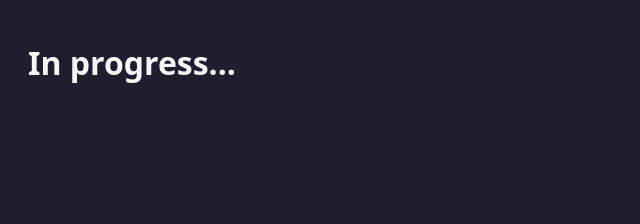
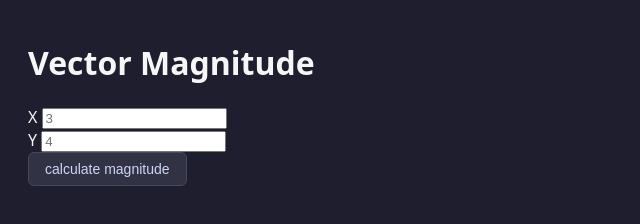
Before and after one commit to mantoloutre/math-calc, a website: page src/index.html in a window 1280 px wide. Shown: the whole page, without its empty margins (0-640 px from the left). Drawn offline with Linux system fonts and the light colour scheme.

Commit message:
feat(ui): add vector magnitude form

```diff
--- a/src/index.html
+++ b/src/index.html
@@ -1,13 +1,27 @@
 <!doctype html>
-<html lang="fr">
+<html lang="en">
 <head>
   <meta charset="UTF-8" />
   <meta name="viewport" content="width=device-width, initial-scale=1.0" />
   <title>Math-Calc</title>
   <link rel="stylesheet" href="styles.css" />
-  <script type="module" src="/main.js" defer></script>
 </head>
 <body>
-<h1>In progress...</h1>
+<main class="card">
+  <h1>Vector Magnitude</h1>
+  <form id="vector-form">
+    <div class="group">
+      <label for="x-val">X</label>
+      <input type="number" id="x-val" step="any" required placeholder="3">
+    </div>
+    <div class="group">
+      <label for="y-val">Y</label>
+      <input type="number" id="y-val" step="any" required placeholder="4">
+    </div>
+    <button type="submit">calculate magnitude</button>
+  </form>
+  <p id="output"></p>
+</main>
+<script type="module" src="main.js"></script>
 </body>
 </html>
```
